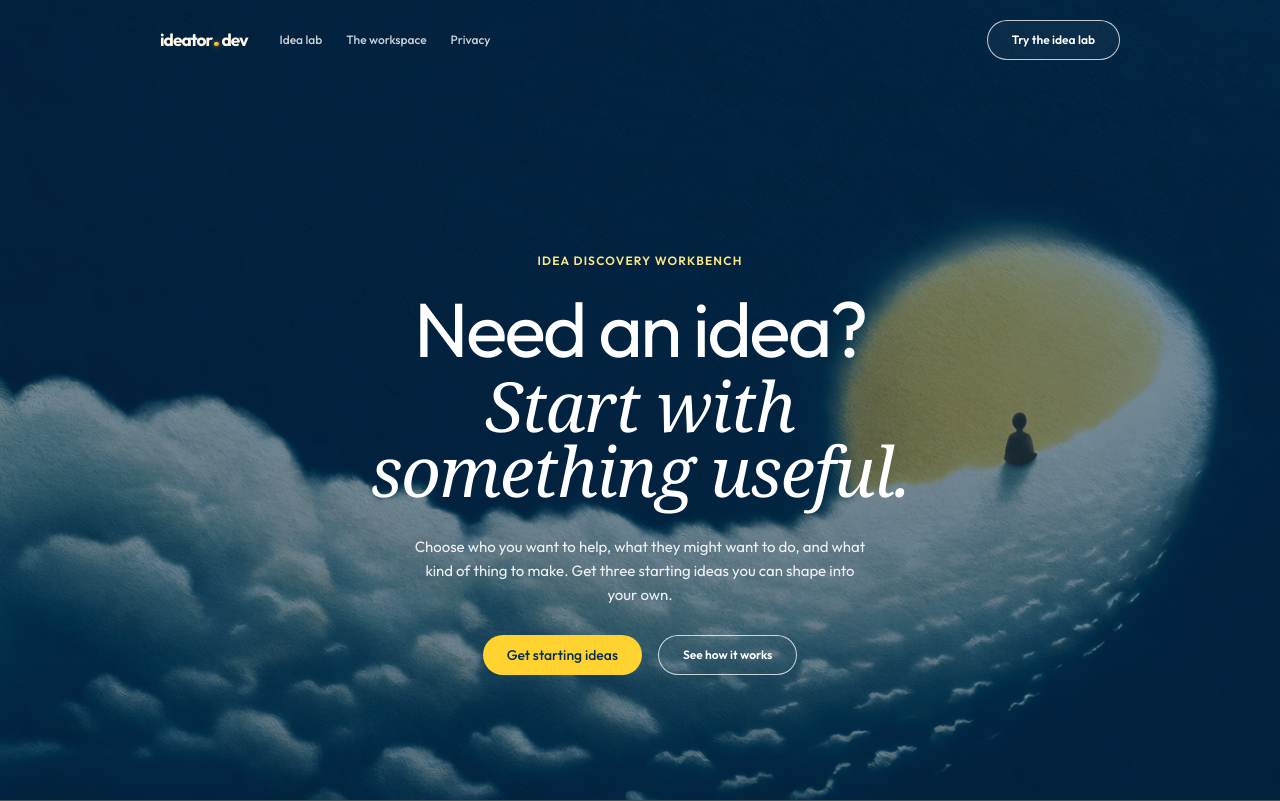
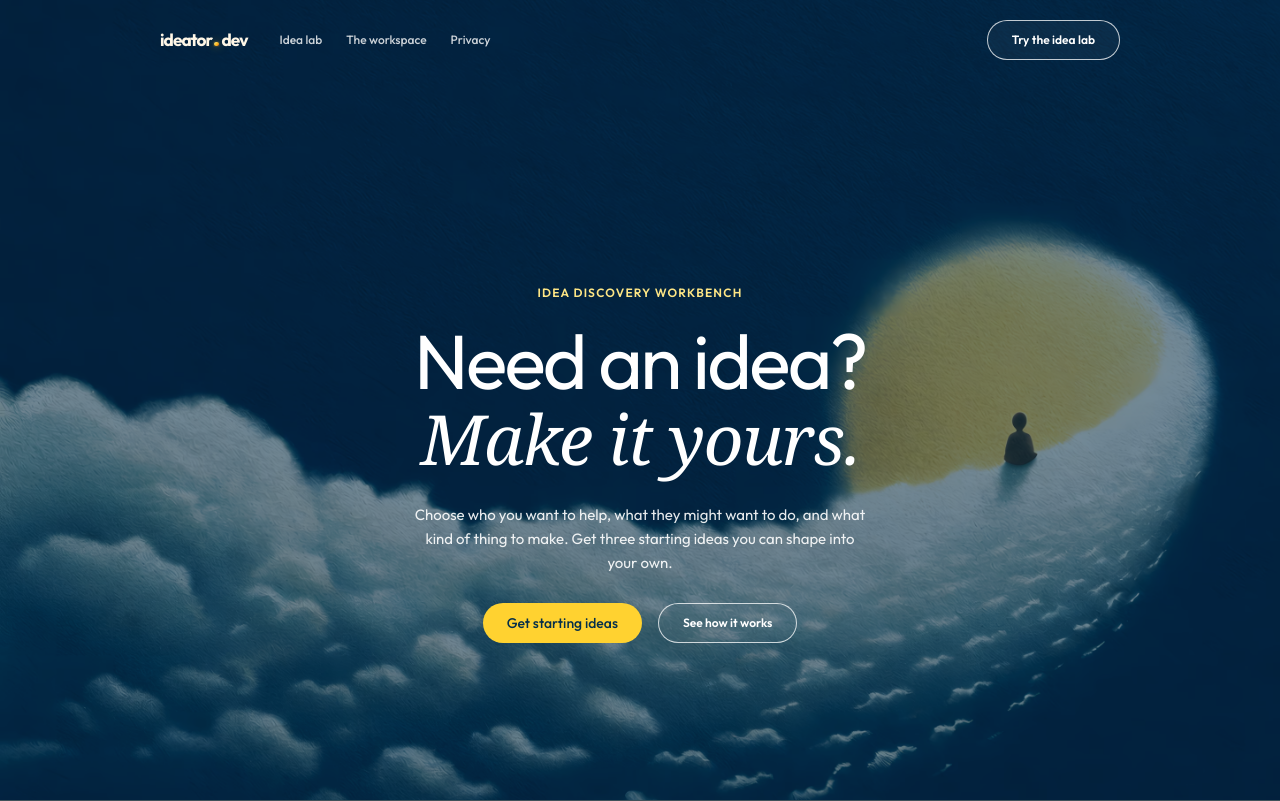
Before and after one commit to LaurentMaxhuni/ideator.dev, a Next.js app in the folder apps/web/: page / in a window 1280 px wide. Shown: the top 801 px of the page. Built offline with nearby package versions, Linux system fonts and the light colour scheme; what @orpc/client, @orpc/tanstack-query would draw is missing.

Commit message:
Keep landing hero title to two lines

```diff
--- a/apps/web/src/components/landing-page.tsx
+++ b/apps/web/src/components/landing-page.tsx
@@ -33,7 +33,7 @@ export function LandingPage() {
         headerCtaHref="/lab"
         eyebrow="idea discovery workbench"
         title="Need an idea?"
-        titleAccent="Start with something useful."
+        titleAccent="Make it yours."
         description="Choose who you want to help, what they might want to do, and what kind of thing to make. Get three starting ideas you can shape into your own."
         primaryCtaText="Get starting ideas"
         primaryCtaHref="/lab"
```
